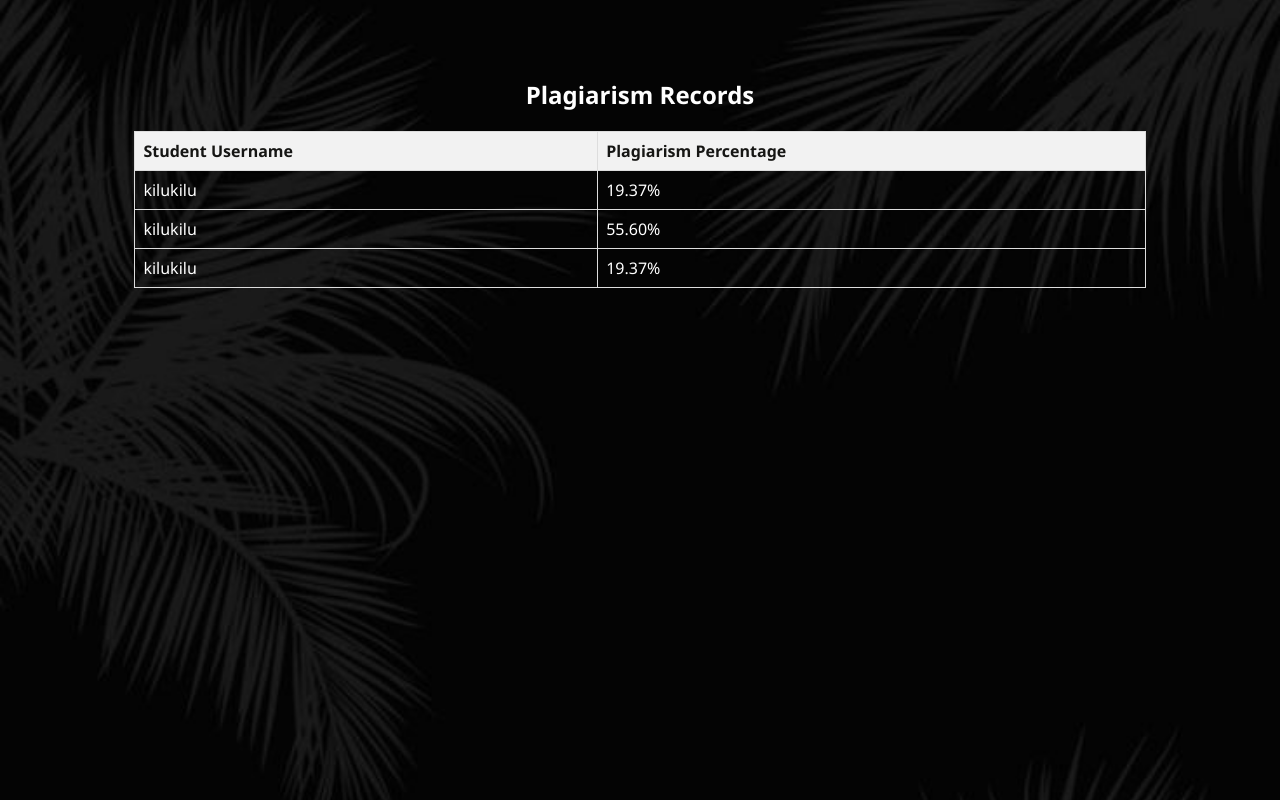
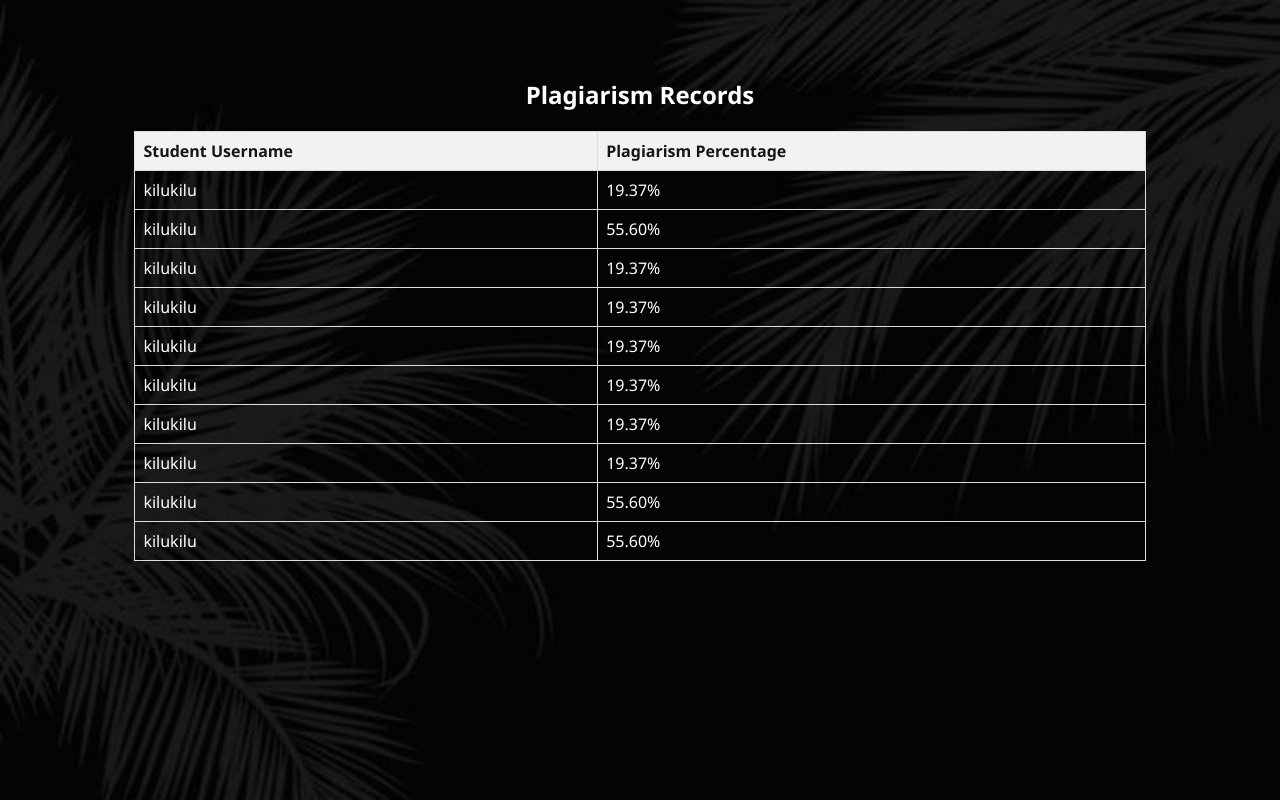
Before and after one commit to gathei-iraki/PLagiarism-Detector-using-TF-IDF, a Flask app: page /dashboard in a window 1280 px wide. Run offline with Flask 3, Linux system fonts and the light colour scheme; the visitor is signed in with stand-in values (Sample User, id 1).

Commit message:
finished updating the routes

```diff
--- a/app.py
+++ b/app.py
@@ -164,14 +164,7 @@ def check_plagiarism():
             student_username = session.get('username', 'Unknown Student')
             matokeo_file.write(f"{student_username}: {results_percentage:.2f}%\n")
 
-        return f"""
-        <div style="text-align: center; padding: 20px; background-color: #f8d7da; border: 1px solid #f5c6cb; border-radius: 5px;">
-            <h2 style="color: #721c24;">Plagiarism Detected!</h2>
-            <p style="font-size: 18px; color: #721c24;">
-                Plagiarism has been detected in your document. The percentage of plagiarism detected is: <strong>{results_percentage:.2f}%</strong>.
-            </p>
-        </div>
-        """
+        return render_template('results.html', results_percentage=results_percentage)
     else:
         return "No plagiarism detected."
 
--- a/docs/matokeo.txt
+++ b/docs/matokeo.txt
@@ -1,3 +1,10 @@
 kilukilu: 19.37%
 kilukilu: 55.60%
 kilukilu: 19.37%
+kilukilu: 19.37%
+kilukilu: 19.37%
+kilukilu: 19.37%
+kilukilu: 19.37%
+kilukilu: 19.37%
+kilukilu: 55.60%
+kilukilu: 55.60%
--- a/results.html
+++ b/templates/results.html
@@ -9,7 +9,8 @@
     <div style="text-align: center; padding: 20px; background-color: #f8d7da; border: 1px solid #f5c6cb; border-radius: 5px;">
         <h2 style="color: #721c24;">Plagiarism Detected!</h2>
         <p style="font-size: 18px; color: #721c24;">
-            Plagiarism has been detected in your document. The percentage of plagiarism detected is: <strong>{results_percentage:.2f}%</strong>.
+            Plagiarism has been detected in your document. The percentage of plagiarism detected is: <strong>{{ results_percentage|round(2) }}%</strong>.
+        </strong>.
         </p>
     </div>
 </body>
```
